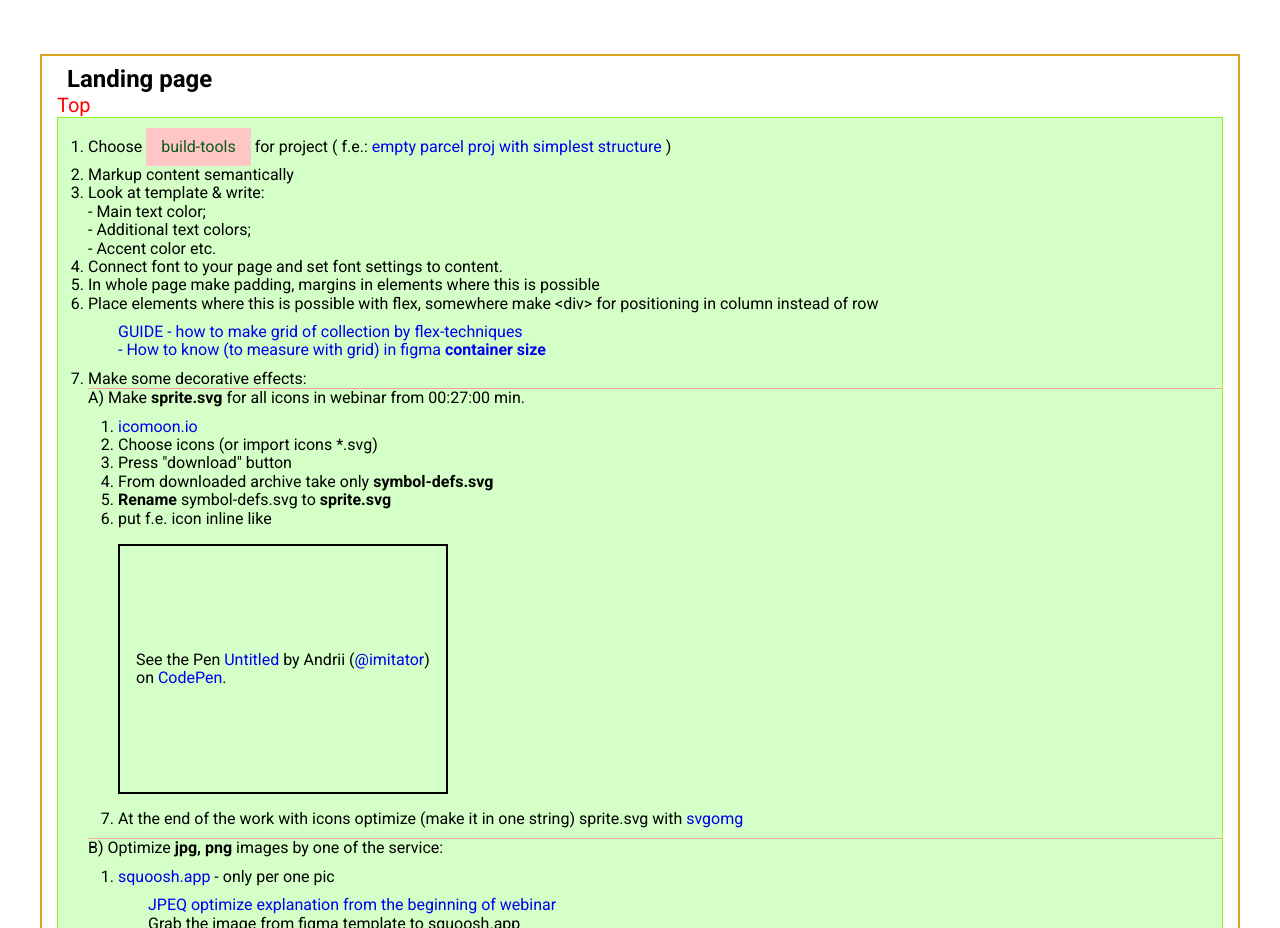
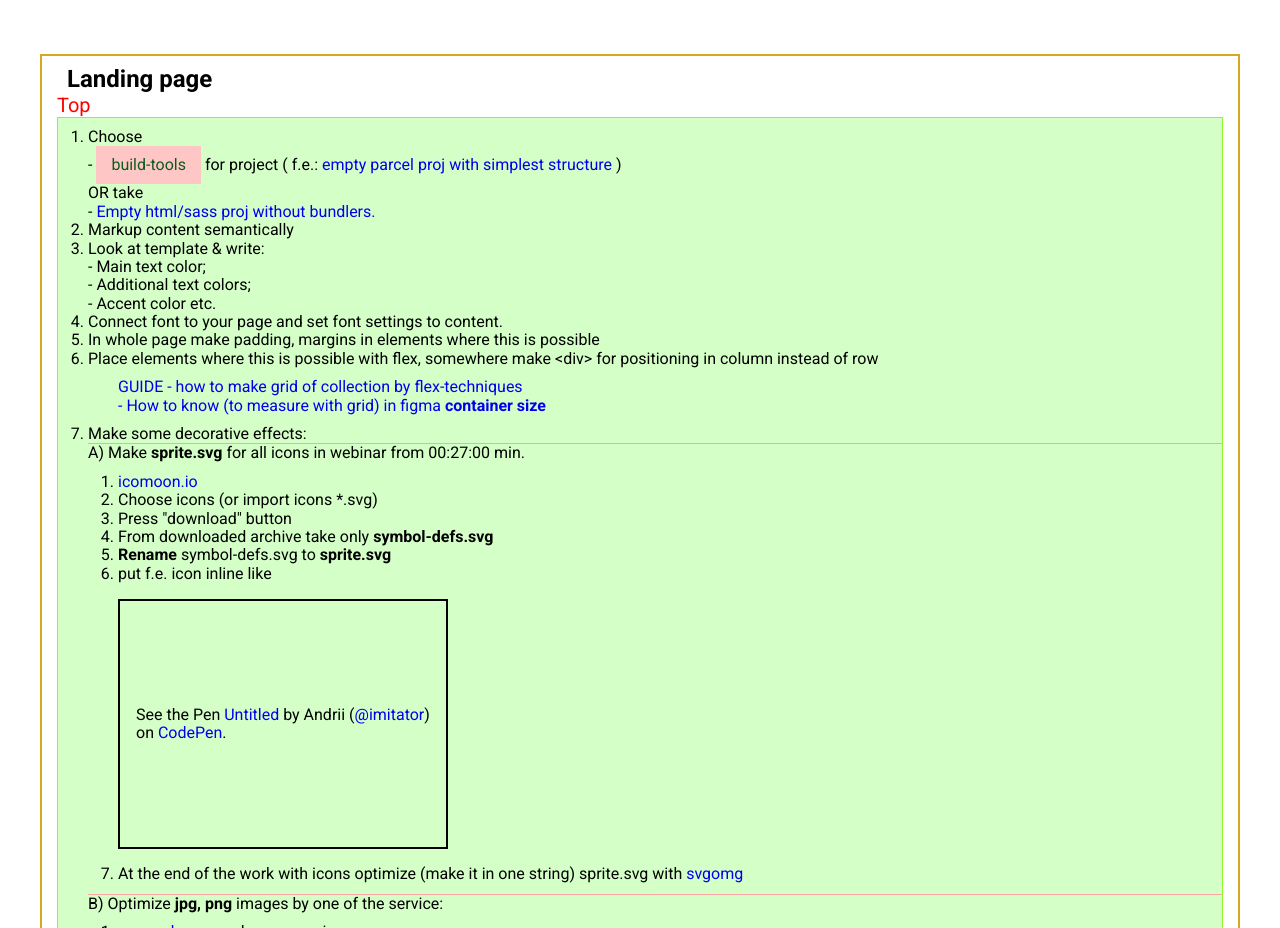
Before and after one commit to torkotiuk/resources, a website built with Parcel: page src/index.html in a window 1280 px wide. Shown: the part 4700-5628 px from the top of the page. Built offline with nearby package versions, Linux system fonts and the light colour scheme; a script that the page names is missing; files whose address does not match are found by name.

Commit message:
add html/scss proj without bundlers link

```diff
--- a/src/partials/landing.html
+++ b/src/partials/landing.html
@@ -7,6 +7,9 @@
       <ol class="react-jss">
         <li>
           Choose
+          <ul>
+            <li>
+              -
               <!--  -->
               <a
                 target="_blank"
@@ -27,6 +30,17 @@
                 >empty parcel proj with simplest structure</a
               >
               )
+            </li>
+            OR take
+            <li>
+              -
+              <a
+                target="_blank"
+                href="https://github.com/torkotiuk/empty-proj-no-bundlers"
+                >Empty html/sass proj without bundlers.</a
+              >
+            </li>
+          </ul>
         </li>
 
         <li>Markup content semantically</li>
```
Lines whose indentation alone changed are shown as unchanged.
